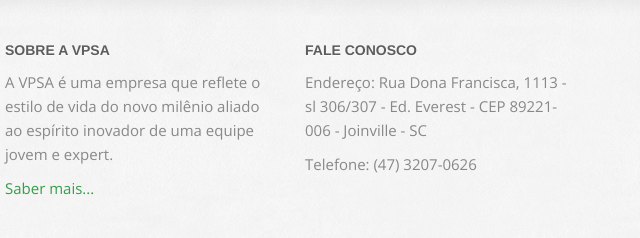
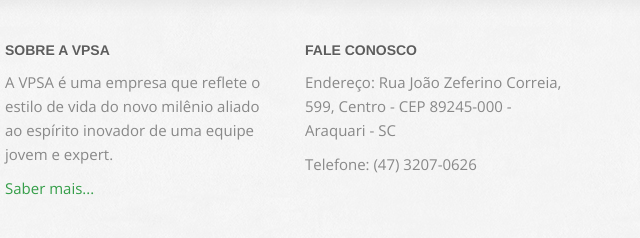
Before and after one commit to canalvpsa/sites, a plain HTML site: page institucional/index.html in a window 1280 px wide. Shown: the part 1114-1352 px from the top of the page, 50-690 px from the left. Drawn offline with nearby package versions, Linux system fonts and the light colour scheme; some packages are replaced by stand-ins of ours; a web font is replaced by a local one.

Commit message:
Alteração do endereço atualmente associado a empresa para aprovação (Solicitação Fernanda e Mortari - Email: Site Institucional 03/07/2013).

```diff
--- a/institucional/index.html
+++ b/institucional/index.html
@@ -130,8 +130,9 @@ a necessidade de cada empresa.</h2>
                     </div>
                     <div class="widget span3">
                       <h4>Fale conosco</h4>
-                        <p>Endereço: Rua Dona Francisca, 1113 - sl 306/307 - Ed. Everest - CEP 89221-006 - Joinville - SC</p>
-                        <p> Telefone: (47) 3207-0626</p>
+                        <!-- <p>Endereço: Rua Dona Francisca, 1113 - sl 306/307 - Ed. Everest - CEP 89221-006 - Joinville - SC</p> -->
+                        <p>Endereço: Rua João Zeferino Correia, 599, Centro - CEP 89245-000 - Araquari - SC</p>
+                        <p>Telefone: (47) 3207-0626</p>
                         <p></p>
                     </div>
                 </div>
```
Also changed, not shown: 1 other file.
